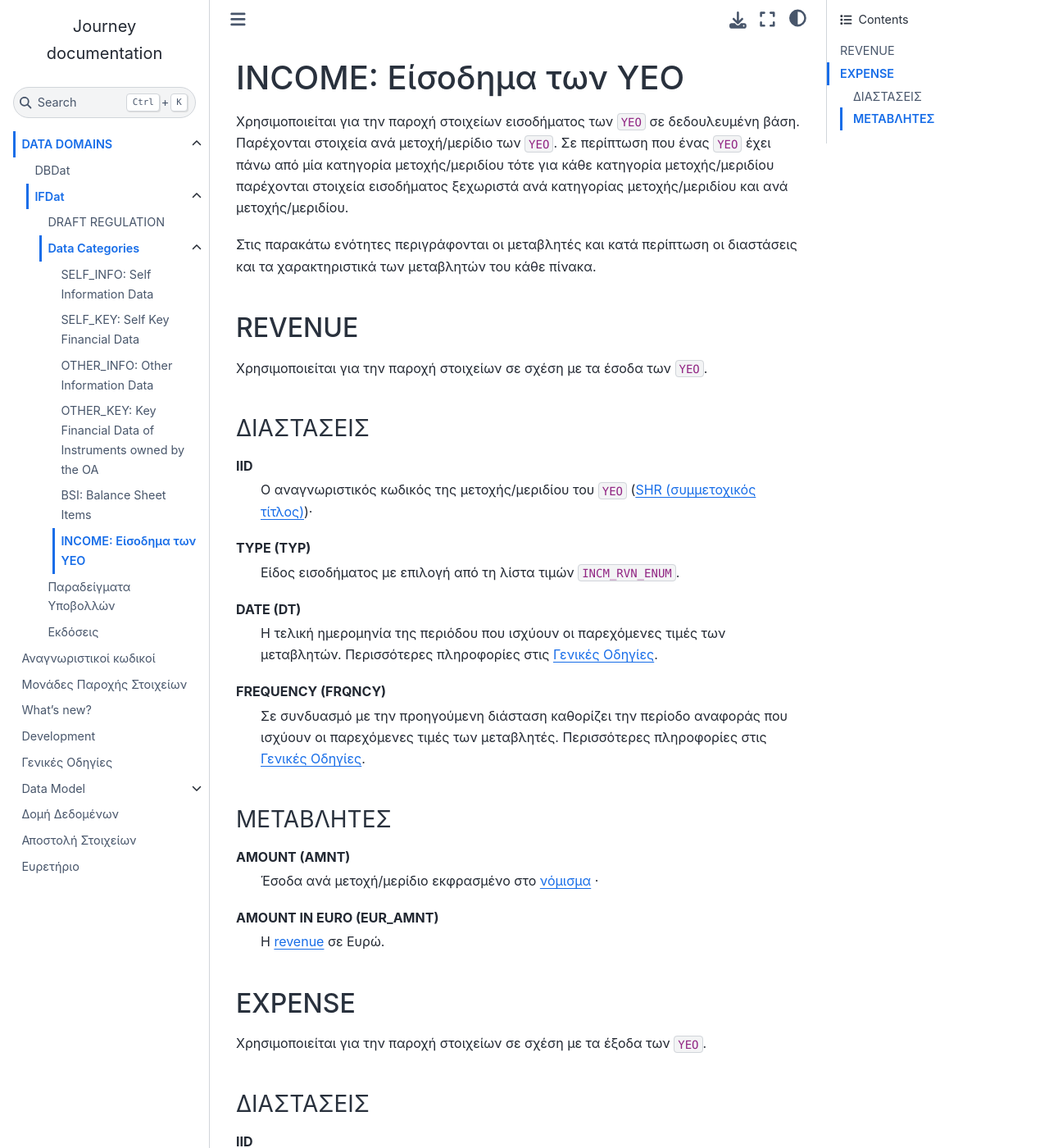
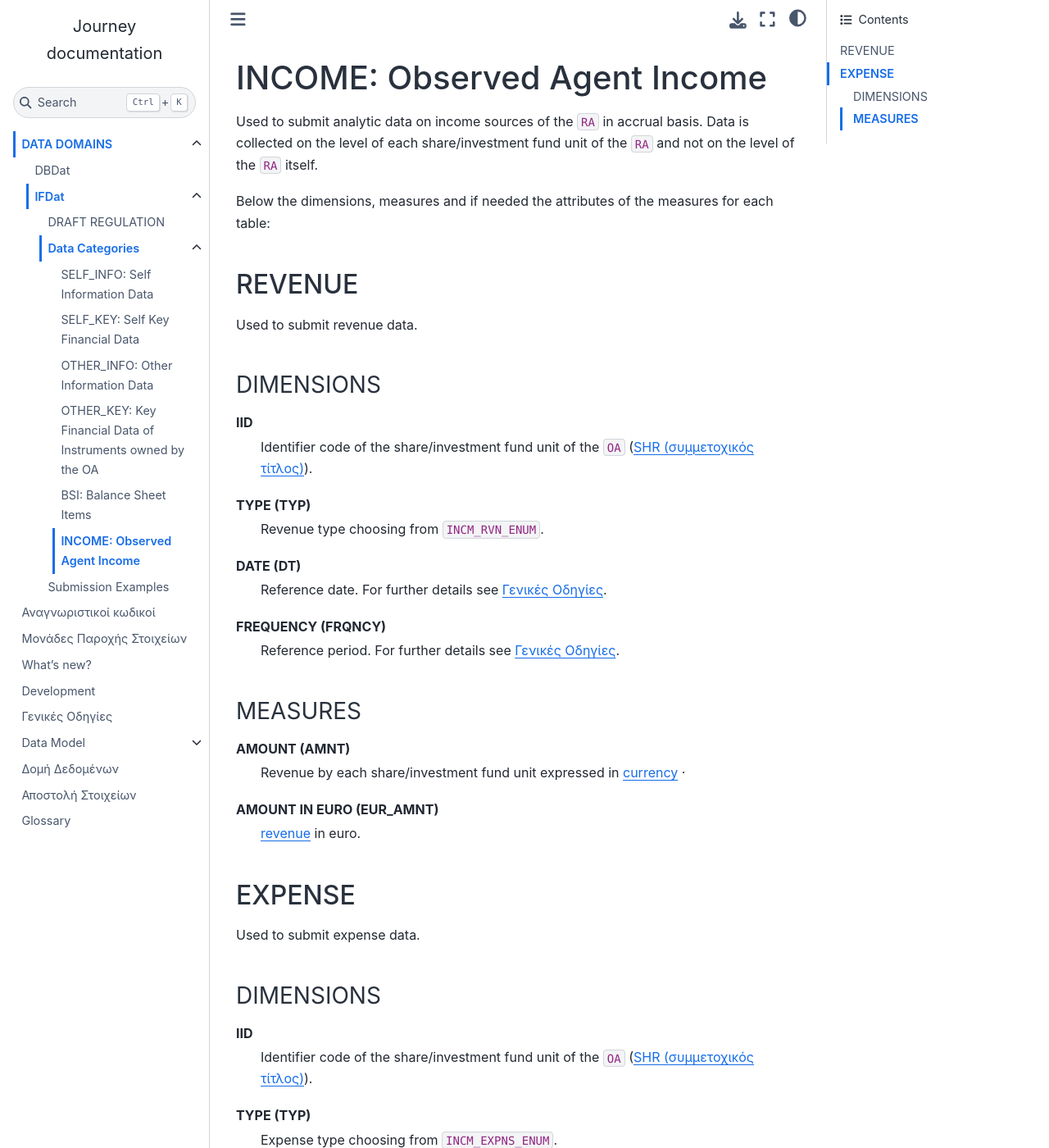
Before and after one commit to lerooze/journey-docs, a Sphinx documentation site: the page built from docs/source/domain/ifdat/categories/income.rst, in a window 1280 px wide and 1400 px high. Shown: the whole window at 82% size. Built offline with Sphinx 7.4.7 and the Sphinx Book theme 1.1.4, drawn with Linux system fonts in a browser that asks for light colours; some of the changed text lies outside the part shown.

Commit message:
Improve documentation

```diff
--- a/docs/source/domain/ifdat/categories/income.rst
+++ b/docs/source/domain/ifdat/categories/income.rst
@@ -1,78 +1,70 @@
-INCOME: Είσοδημα των ΥΕΟ
-========================
+INCOME: Observed Agent Income
+=============================
 
-Χρησιμοποιείται για την παροχή στοιχείων εισοδήματος των ``ΥΕΟ`` σε
-δεδουλευμένη βάση.  Παρέχονται στοιχεία ανά μετοχή/μερίδιο των ``YEO``.  Σε
-περίπτωση που ένας ``YEO`` έχει πάνω από μία κατηγορία μετοχής/μεριδίου τότε
-για κάθε κατηγορία μετοχής/μεριδίου παρέχονται στοιχεία εισοδήματος ξεχωριστά
-ανά κατηγορίας μετοχής/μεριδίου και ανά μετοχής/μεριδίου.
+Used to submit analytic data on income sources of the ``RA`` in accrual basis.
+Data is collected on the level of each share/investment fund unit of the ``RA`` and not on the level of the ``RA`` itself.
 
-Στις παρακάτω ενότητες περιγράφονται οι μεταβλητές και κατά περίπτωση οι
-διαστάσεις και τα χαρακτηριστικά των μεταβλητών του κάθε πίνακα.
+Below the dimensions, measures and if needed the attributes of the measures for each table:
 
 REVENUE
 -------
 
-Χρησιμοποιείται για την παροχή στοιχείων σε σχέση με τα έσοδα των ``ΥΕΟ``.
+Used to submit revenue data.
 
-ΔΙΑΣΤΑΣΕΙΣ
+DIMENSIONS
 ~~~~~~~~~~
 
 IID
-    Ο αναγνωριστικός κωδικός της μετοχής/μεριδίου του ``ΥΕΟ`` (:ref:`shr`)·
+    Identifier code of the share/investment fund unit of the ``OA`` (:ref:`shr`).
 
 TYPE (TYP)
-    Είδος εισοδήματος με επιλογή από τη λίστα τιμών ``INCM_RVN_ENUM``.
+    Revenue type choosing from ``INCM_RVN_ENUM``.
 
 DATE (DT)
-    Η τελική ημερομηνία της περιόδου που ισχύουν οι παρεχόμενες τιμές των
-    μεταβλητών. Περισσότερες πληροφορίες στις :doc:`../../../generic`.
+    Reference date.  For further details see :doc:`../../../generic`.
 
 FREQUENCY (FRQNCY)
-    Σε συνδυασμό με την προηγούμενη διάσταση καθορίζει την περίοδο αναφοράς που
-    ισχύουν οι παρεχόμενες τιμές των μεταβλητές. Περισσότερες πληροφορίες στις :doc:`../../../generic`.
+    Reference period. For further details see :doc:`../../../generic`.
 
-ΜΕΤΑΒΛΗΤΕΣ
-~~~~~~~~~~
+MEASURES
+~~~~~~~~
 
 .. _revenue:
 
 AMOUNT (AMNT)
-    Έσοδα ανά μετοχή/μερίδιο εκφρασμένο στο :ref:`νόμισμα <sishrcurrency>` ·
+    Revenue by each share/investment fund unit expressed in :ref:`currency <sishrcurrency>` ·
 
 AMOUNT IN EURO (EUR_AMNT)
-    Η revenue_ σε Ευρώ.
+    revenue_ in euro.
 
 
 EXPENSE
 -------
 
-Χρησιμοποιείται για την παροχή στοιχείων σε σχέση με τα έξοδα των ``ΥΕΟ``.
+Used to submit expense data.
 
-ΔΙΑΣΤΑΣΕΙΣ
+DIMENSIONS
 ~~~~~~~~~~
 
 IID
-    Ο αναγνωριστικός κωδικός της μετοχής/μεριδίου του ``ΥΕΟ`` (:ref:`shr`)·
+    Identifier code of the share/investment fund unit of the ``OA`` (:ref:`shr`).
 
 TYPE (TYP)
-    Είδος εξόδων με επιλογή από τη λίστα τιμών ``INCM_EXPNS_ENUM``.
+    Expense type choosing from ``INCM_EXPNS_ENUM``.
 
 DATE (DT)
-    Η τελική ημερομηνία της περιόδου που ισχύουν οι παρεχόμενες τιμές των
-    μεταβλητών. Περισσότερες πληροφορίες στις :doc:`../../../generic`.
+    Reference date.  For further details see :doc:`../../../generic`.
 
 FREQUENCY (FRQNCY)
-    Σε συνδυασμό με την προηγούμενη διάσταση καθορίζει την περίοδο αναφοράς που
-    ισχύουν οι παρεχόμενες τιμές των μεταβλητές. Περισσότερες πληροφορίες στις :doc:`../../../generic`.
+    Reference period. For further details see :doc:`../../../generic`.
 
-ΜΕΤΑΒΛΗΤΕΣ
-~~~~~~~~~~
+MEASURES
+~~~~~~~~
 
 .. _expense:
 
 AMOUNT (AMNT)
-    Έξοδα ανά μετοχή/μερίδιο εκφρασμένο στο :ref:`νόμισμα <sishrcurrency>` ·
+    Expense by each share/investment fund unit expressed in :ref:`currency <sishrcurrency>` ·
 
 AMOUNT IN EURO (EUR_AMNT)
-    Η expense_ σε Ευρώ.
+    expense_ in euro.
--- a/docs/source/domain/ifdat/index.rst
+++ b/docs/source/domain/ifdat/index.rst
@@ -19,12 +19,9 @@ agency are provided.
 
 :doc:`example` contains data submission file examples.
 
-:doc:`version` describes ``IFDat`` latest and historical versions.
-
 .. toctree::
    :maxdepth: 1
 
    regulation
    categories
    example
-   version
```
Also changed, not shown: docs/source/domain/ifdat/example.rst (+35 -30 lines), docs/source/domain/ifdat/regulation.rst (+54 -64 lines), docs/source/domain/ifdat/version.rst (deleted, +0 -8 lines), docs/source/glossary.rst (+10 -20 lines), docs/source/id_type.rst (+4 -4 lines), 13 other files.
